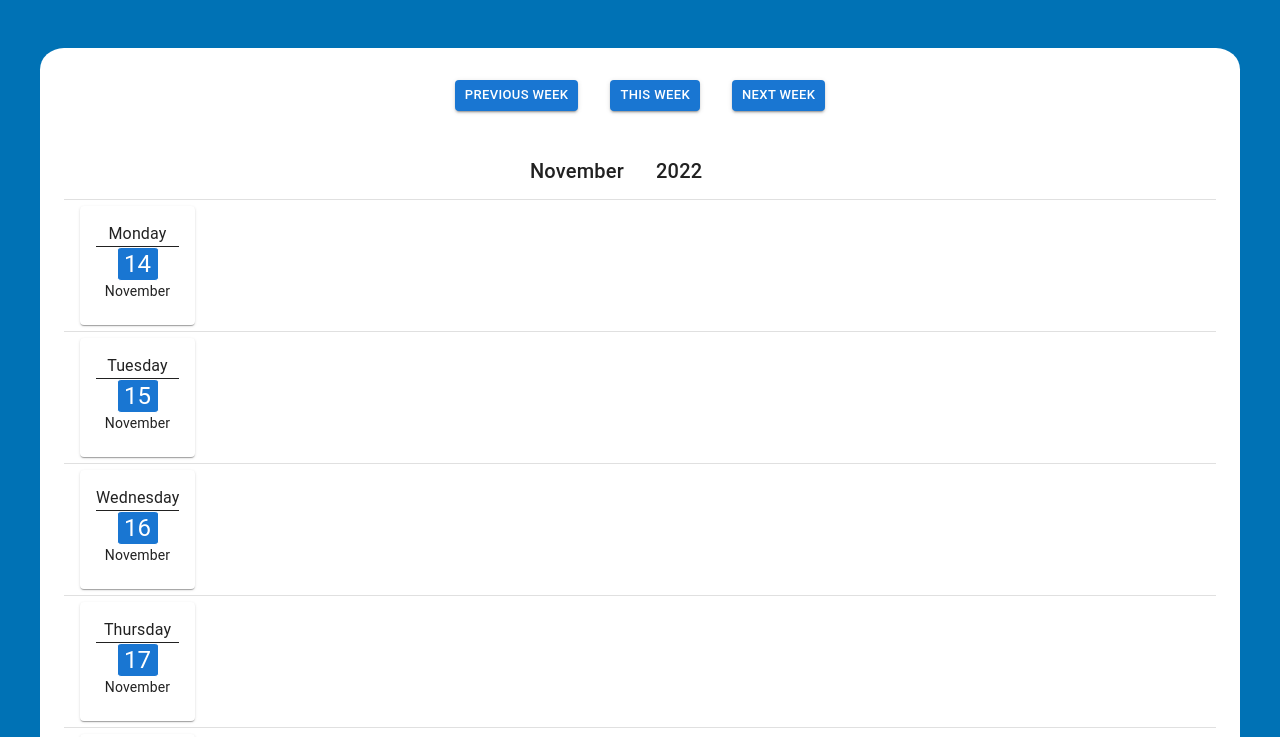
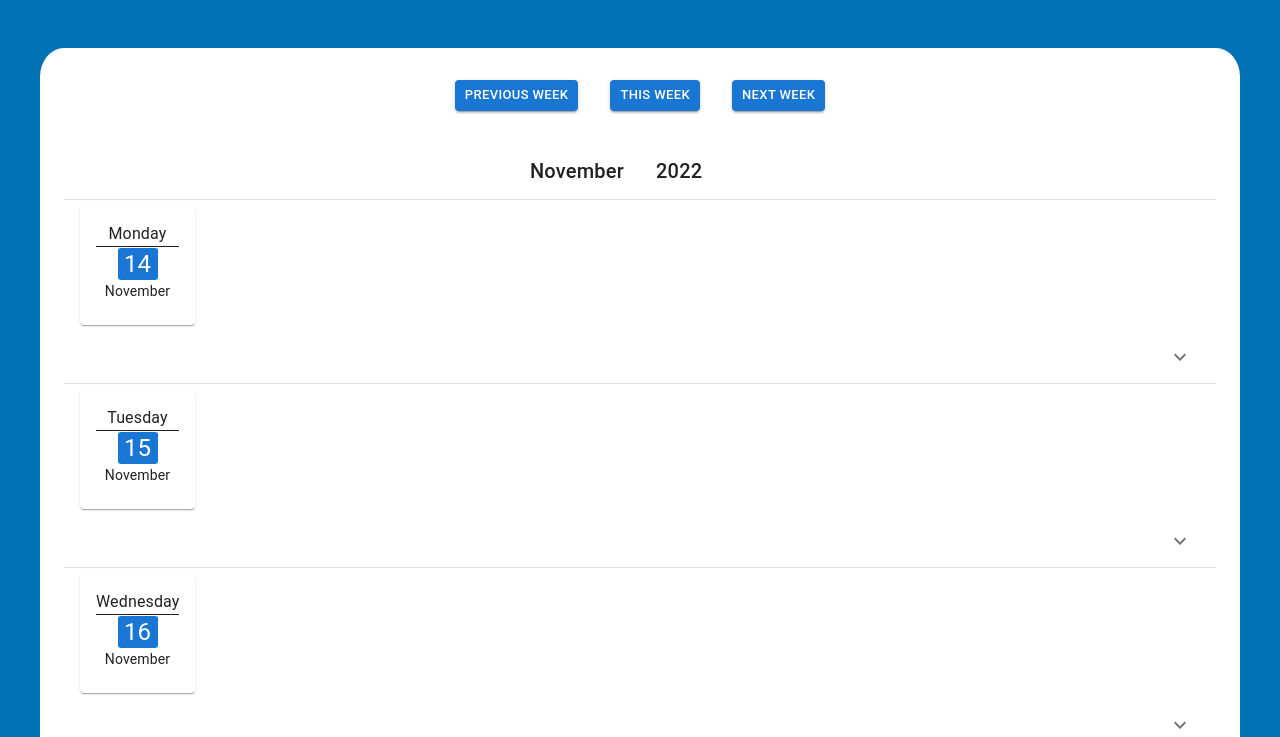
Before and after one commit to Amir-Aminian/schedule-assistant, a React (Create React App) app: page /homePage in a window 1280 px wide. Shown: the top 737 px of the page. Built offline with nearby package versions, Linux system fonts and the light colour scheme; sample sign-in values are in the browser's storage.

Commit message:
added collapsible table component to the week table component

```diff
--- /dev/null
+++ b/src/components/tables/CollapsibleTable.js
@@ -0,0 +1,26 @@
+import { Collapse, IconButton, TableCell, TableRow, Typography } from "@mui/material";
+import { useState } from "react";
+import KeyboardArrowDownIcon from '@mui/icons-material/KeyboardArrowDown';
+import KeyboardArrowUpIcon from '@mui/icons-material/KeyboardArrowUp';
+
+const CollapsibleTable = () => {
+    const [open, setOpen] = useState(false)
+
+    return (
+        <TableRow>
+            <TableCell colSpan={2} align="right" size="small">
+                <IconButton onClick={() => setOpen(!open)}>
+                    {open ? <KeyboardArrowUpIcon /> : <KeyboardArrowDownIcon />}
+                </IconButton>
+                <Collapse in={open} align="left">
+                    <Typography>Test1</Typography>
+                    <Typography>Test2</Typography>
+                    <Typography>Test3</Typography>
+                    <Typography>Test4</Typography>
+                </Collapse>
+            </TableCell>
+        </TableRow>
+    );
+}
+
+export default CollapsibleTable;
--- a/src/components/tables/WeekTable.js
+++ b/src/components/tables/WeekTable.js
@@ -1,5 +1,6 @@
 import { Card, CardContent, Table, TableBody, TableCell, TableContainer, TableHead, TableRow, Typography } from "@mui/material";
-import { width } from "@mui/system";
+import CollapsibleTable from "./CollapsibleTable";
+
 
 const WeekTable = ({year, month, weekDays}) => {
     return (
@@ -15,10 +16,10 @@ const WeekTable = ({year, month, weekDays}) => {
                         </TableCell>
                     </TableRow>
                 </TableHead>
-                <TableBody>
-                    {weekDays.map((weekDay) => (
-                        <TableRow key={weekDay.weekDate}>
-                            <TableCell colSpan={2} align="center" size="small">
+                {weekDays.map((weekDay) => (
+                    <TableBody key={weekDay.weekDate}>
+                        <TableRow>
+                            <TableCell sx={{border:"none"}} colSpan={2} align="center" size="small">
                                 <Card sx={{maxWidth:115}} align="center">
                                     <CardContent>
                                         <Typography variant="body1" borderBottom={1}>
@@ -34,8 +35,9 @@ const WeekTable = ({year, month, weekDays}) => {
                                 </Card>
                             </TableCell>
                         </TableRow>
-                    ))}
-                </TableBody>
+                        <CollapsibleTable/>
+                    </TableBody>
+                ))}
             </Table>
         </TableContainer>
     );
```
